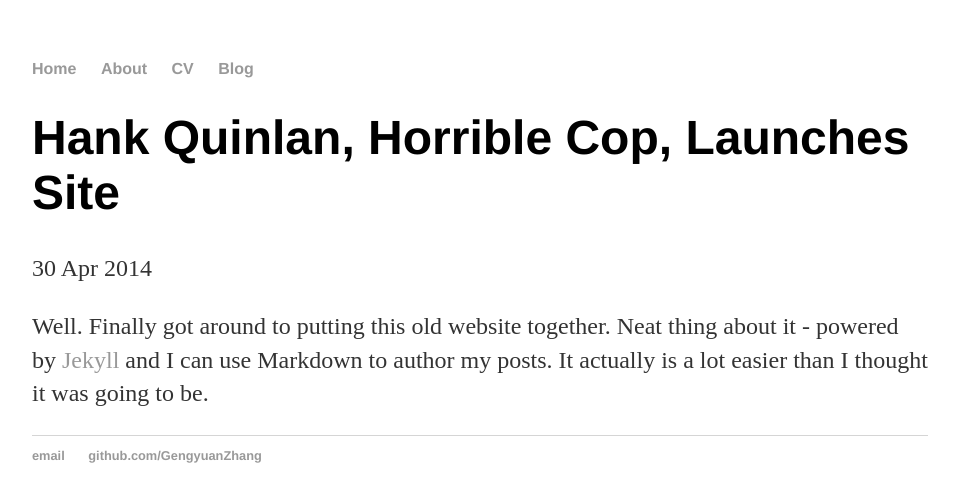
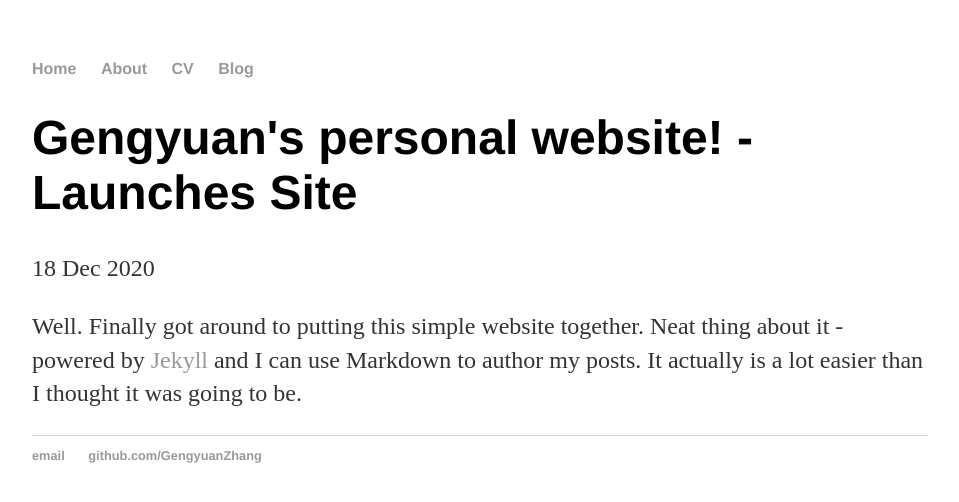
Before and after one commit to GengyuanZhang/GengyuanZhang.github.io, a Jekyll site: the page built from _posts/2014-04-30-hank-quinlan-site-launched.md, in a window 1280 px wide. Shown: the top 502 px of the page, without its empty margins (160-1119 px from the left). Built offline with Jekyll 4.4.1, drawn with Linux system fonts in a browser that asks for light colours.

Commit message:
Update 2014-04-30-hank-quinlan-site-launched.md

```diff
--- a/_posts/2014-04-30-hank-quinlan-site-launched.md
+++ b/_posts/2014-04-30-hank-quinlan-site-launched.md
@@ -1,7 +1,7 @@
 ---
 layout: post
-title: "Hank Quinlan, Horrible Cop, Launches Site"
-date: 2014-04-30
+title: "Gengyuan's personal website! - Launches Site"
+date: 2020-12-18
 ---
 
-Well. Finally got around to putting this old website together. Neat thing about it - powered by [Jekyll](http://jekyllrb.com) and I can use Markdown to author my posts. It actually is a lot easier than I thought it was going to be.
+Well. Finally got around to putting this simple website together. Neat thing about it - powered by [Jekyll](http://jekyllrb.com) and I can use Markdown to author my posts. It actually is a lot easier than I thought it was going to be.
```
